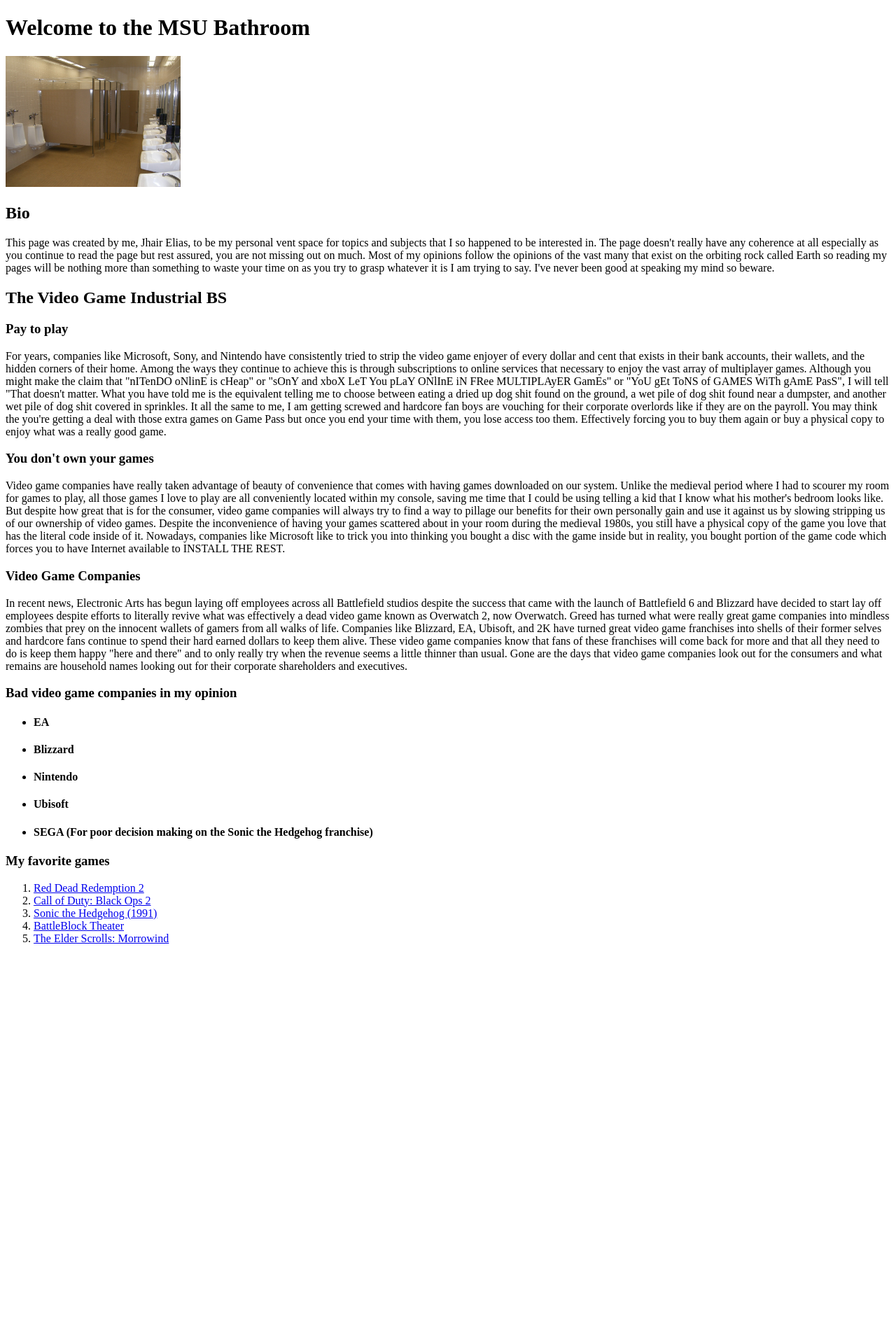
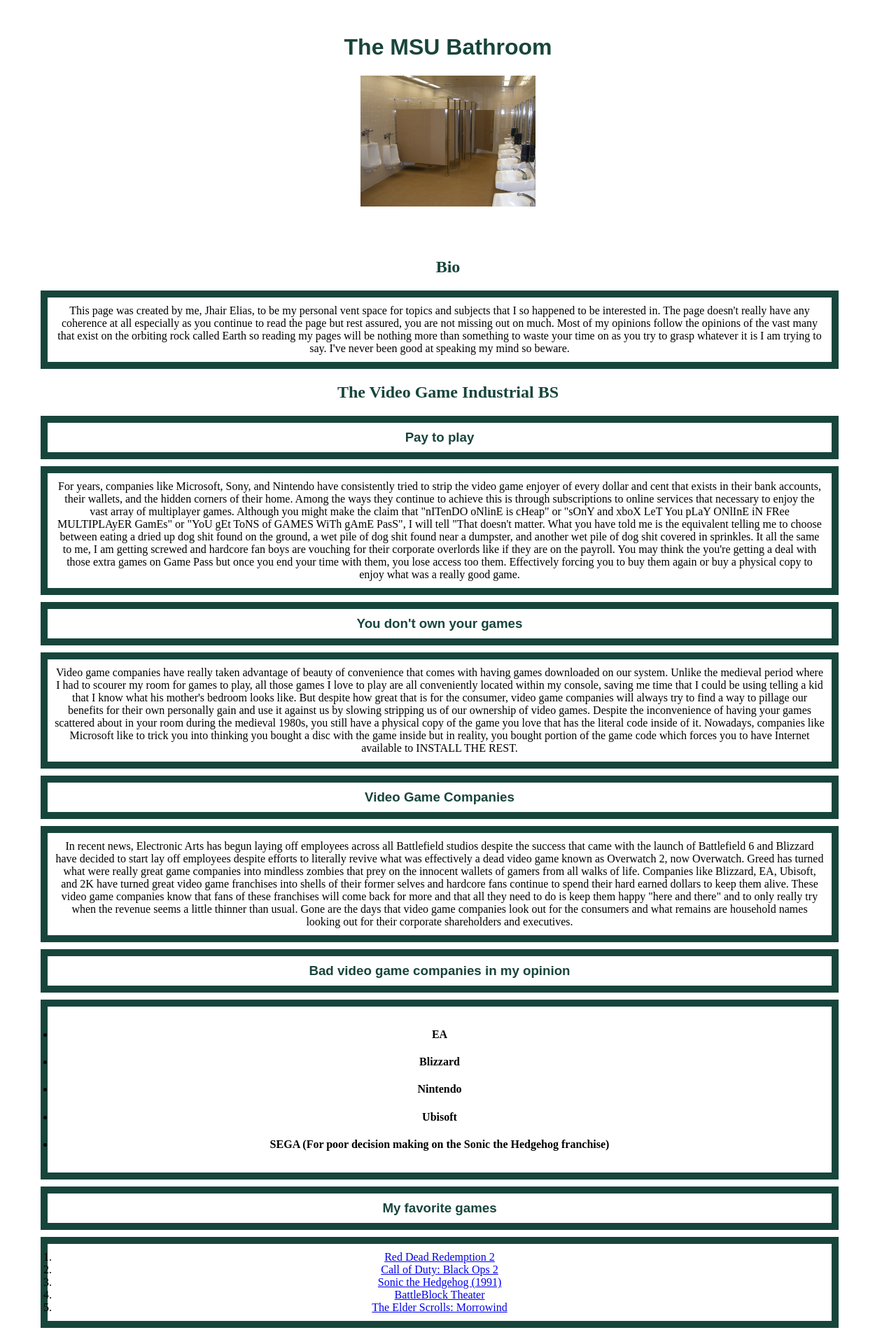
Before and after one commit to jeliasx2/jeliasx2.github.io, a plain HTML site: page index.html in a window 1280 px wide. Shown: the whole page at 70% size. Before the commit the page ends 1366 px from the top, so only its background shows below. Drawn offline with Linux system fonts and the light colour scheme.

Commit message:
Add files via upload

```diff
--- a/index.html
+++ b/index.html
@@ -1,30 +1,44 @@
 <!DOCTYPE html>
 <html>
+<link rel="stylesheet" href="style.css"
+
 <head>
     <title>The MSU Bathroom</title>
 </head>
+
 <body>
-<h1>Welcome to the MSU Bathroom</h1>
-<img src = bathroom_men's_stalls.jpg alt="A picture of the men's bathroom" width="250">
-<h2>Bio</h2>
-<p>This page was created by me, Jhair Elias, to be my personal vent space for topics and subjects that I so happened to be interested in. The page doesn't really have any coherence at all especially as you continue to read the page but rest assured, you are not missing out on much. Most of my opinions follow the opinions of the vast many that exist on the orbiting rock called Earth so reading my pages will be nothing more than something to waste your time on as you try to grasp whatever it is I am trying to say. I've never been good at speaking my mind so beware.  </p>
+<div>
+<h1 class="msu_green">
+    The MSU Bathroom
+</h1>
+    <img src = bathroom_men's_stalls.jpg alt="A picture of the men's bathroom" width="250" >
+</div>
 
-<h2>The Video Game Industrial BS</h2>
-<h3>Pay to play</h3>
-<p>
-    For years, companies like Microsoft, Sony, and Nintendo have consistently tried to strip the video game enjoyer of every dollar and cent that exists in their bank accounts, their wallets, and the hidden corners of their home. Among the ways they continue to achieve this is through subscriptions to online services that necessary to enjoy the vast array of multiplayer games. Although you might make the claim that "nITenDO oNlinE is cHeap" or "sOnY and xboX LeT You pLaY ONlInE iN FRee MULTIPLAyER GamEs" or "YoU gEt ToNS of GAMES WiTh gAmE PasS", I will tell "That doesn't matter. What you have told me is the equivalent telling me to choose between eating a dried up dog shit found on the ground, a wet pile of dog shit found near a dumpster, and another wet pile of dog shit covered in sprinkles. It all the same to me, I am getting screwed and hardcore fan boys are vouching for their corporate overlords like if they are on the payroll. You may think the you're getting a deal with those extra games on Game Pass but once you end your time with them, you lose access too them. Effectively forcing you to buy them again or buy a physical copy to enjoy what was a really good game.
+<h2 class="main_header">Bio</h2>
+<p class="box">
+    This page was created by me, Jhair Elias, to be my personal vent space for topics and subjects that I so happened to be interested in. The page doesn't really have any coherence at all especially as you continue to read the page but rest assured, you are not missing out on much. Most of my opinions follow the opinions of the vast many that exist on the orbiting rock called Earth so reading my pages will be nothing more than something to waste your time on as you try to grasp whatever it is I am trying to say. I've never been good at speaking my mind so beware.
 </p>
-<h3>You don't own your games</h3>
-<p>
+
+<h2 class="main_header">The Video Game Industrial BS</h2>
+
+<h3 class="box msu_green">Pay to play</h3>
+<p class="box">
+        For years, companies like Microsoft, Sony, and Nintendo have consistently tried to strip the video game enjoyer of every dollar and cent that exists in their bank accounts, their wallets, and the hidden corners of their home. Among the ways they continue to achieve this is through subscriptions to online services that necessary to enjoy the vast array of multiplayer games. Although you might make the claim that "nITenDO oNlinE is cHeap" or "sOnY and xboX LeT You pLaY ONlInE iN FRee MULTIPLAyER GamEs" or "YoU gEt ToNS of GAMES WiTh gAmE PasS", I will tell "That doesn't matter. What you have told me is the equivalent telling me to choose between eating a dried up dog shit found on the ground, a wet pile of dog shit found near a dumpster, and another wet pile of dog shit covered in sprinkles. It all the same to me, I am getting screwed and hardcore fan boys are vouching for their corporate overlords like if they are on the payroll. You may think the you're getting a deal with those extra games on Game Pass but once you end your time with them, you lose access too them. Effectively forcing you to buy them again or buy a physical copy to enjoy what was a really good game.
+</p>
+
+<h3 class="box msu_green">You don't own your games</h3>
+<p class="box">
     Video game companies have really taken advantage of beauty of convenience that comes with having games downloaded on our system. Unlike the medieval period where I had to scourer my room for games to play, all those games I love to play are all conveniently located within my console, saving me time that I could be using telling a kid that I know what his mother's bedroom looks like. But despite how great that is for the consumer, video game companies will always try to find a way to pillage our benefits for their own personally gain and use it against us by slowing stripping us of our ownership of video games. Despite the inconvenience of having your games scattered about in your room during the medieval 1980s, you still have a physical copy of the game you love that has the literal code inside of it. Nowadays, companies like Microsoft like to trick you into thinking you bought a disc with the game inside but in reality, you bought portion of the game code which forces you to have Internet available to INSTALL THE REST.
 </p>
-<h3>Video Game Companies</h3>
-<p>
+<h3 class="box msu_green">Video Game Companies</h3>
+<p class=box>
     In recent news, Electronic Arts has begun laying off employees across all Battlefield studios despite the success that came with the launch of Battlefield 6 and Blizzard have decided to start lay off employees despite efforts to literally revive what was effectively a dead video game known as Overwatch 2, now Overwatch. Greed has turned what were really great game companies into mindless zombies that prey on the innocent wallets of gamers from all walks of life. Companies like Blizzard, EA, Ubisoft, and 2K have turned great video game franchises into shells of their former selves and  hardcore fans continue to spend their hard earned dollars to keep them alive.  These video game companies know that fans of these franchises will come back for more and that all they need to do is keep them happy "here and there" and to only really try when the revenue seems a little thinner than usual. Gone are the days that video game companies look out for the consumers and what remains are household names looking out for their corporate shareholders and executives.
 </p>
 </body>
-<h3>Bad video game companies in my opinion</h3>
-<ul>
+
+
+<h3 class="box msu_green">Bad video game companies in my opinion</h3>
+<ul class="box">
     <li>
         <h4>EA</h4>
     </li>
@@ -41,8 +55,10 @@
         <h4>SEGA (For poor decision making on the Sonic the Hedgehog franchise)</h4>
     </li>
 </ul>
-<h3>My favorite games</h3>
-<ol>
+
+
+<h3 class="box msu_green">My favorite games</h3>
+<ol class="box">
     <li>
         <a href="https://en.wikipedia.org/wiki/Red_Dead_Redemption_2">Red Dead Redemption 2</a>
     </li>
```
